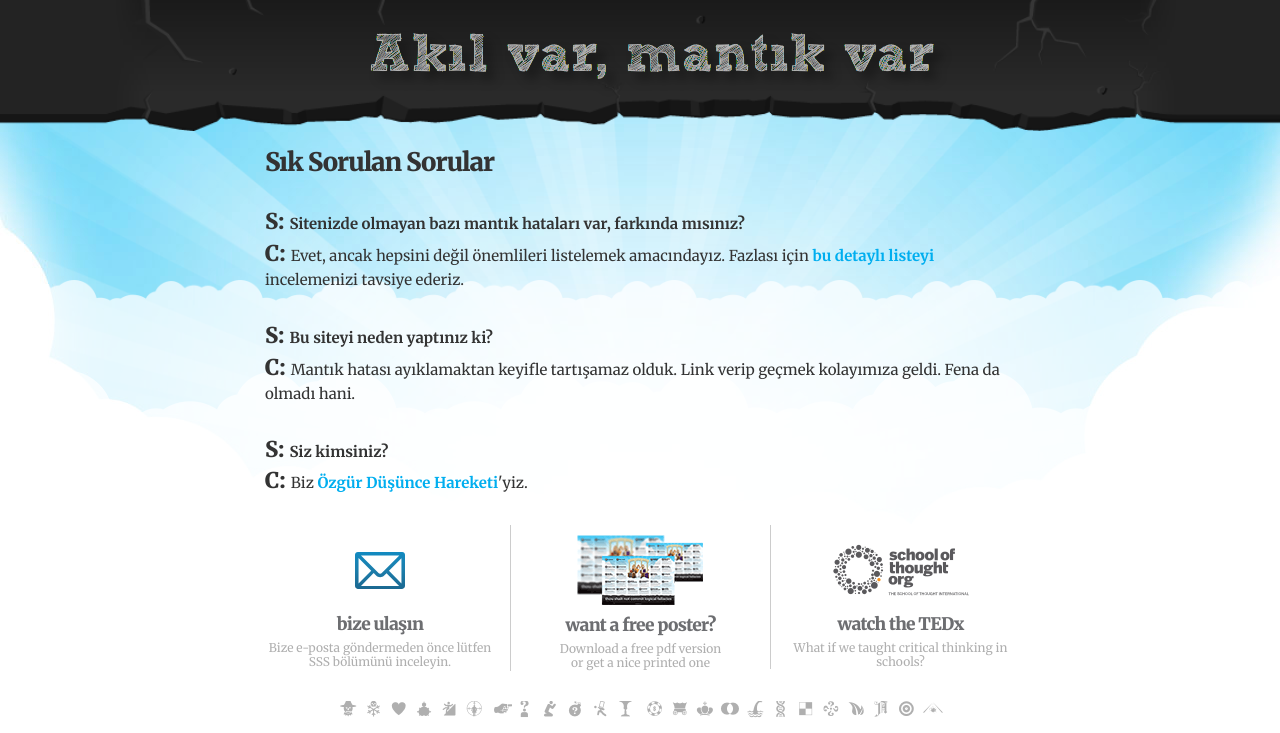
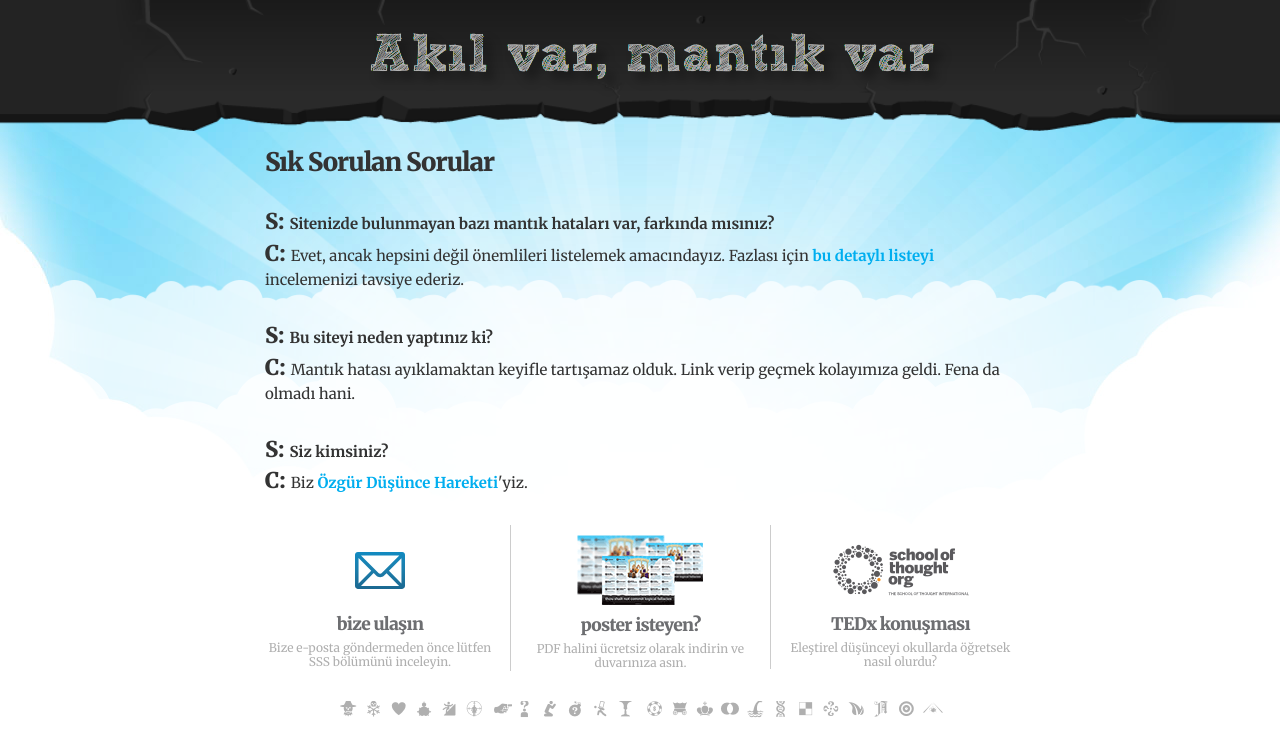
Before and after one commit to erengy/ylfi, a PHP site: page /ylfi/faq in a window 1280 px wide. Shown: the top 733 px of the page. Run offline with PHP 8.4, Linux system fonts and the light colour scheme; some libraries are stand-ins or nearby versions; some web fonts are replaced.

Commit message:
Improve Turkish translation

```diff
--- a/assets/css/fallacy.css
+++ b/assets/css/fallacy.css
@@ -1626,7 +1626,7 @@ h3 {
 .square-button:hover {
   text-decoration: none;
 }
-.square-button .icon-tu-quoque {
+.square-button .icon-elestiriyle-cevap-verme {
   margin-left: -.2em;
 }
 
@@ -1753,7 +1753,7 @@ td.button {
 .icon-yanilgi-argumani,
 .icon-kaygan-zemin,
 .icon-kisiye-saldiri,
-.icon-elestiriye-cevap-verme,
+.icon-elestiriyle-cevap-verme,
 .icon-inanilmazlik-argumani,
 .icon-yan-cizme,
 .icon-gudumlu-soru,
@@ -1813,7 +1813,7 @@ td.button {
   content: "\e605";
 }
 
-.icon-elestiriye-cevap-verme:before {
+.icon-elestiriyle-cevap-verme:before {
   content: "\e606";
 }
 
--- a/pages/404.php
+++ b/pages/404.php
@@ -1,5 +1,5 @@
 <hgroup class="text-center" style="padding: 20%">
     <h1>Kayıp Hata</h1>
-    <h2>(Yani, böyle bir sayfa yok demek istiyoruz. Doğru geldiğinize emin misiniz?)</h2>
-    <p>Size bu sabotajı yapanı affetmeyin ve <a href="<?php echo $base_uri; ?>">anasayfaya</a> gidip düştüğü mantık hatasını yüzüne vurun.</p>
+    <h2>Yani, böyle bir sayfa yok demek istiyoruz. Doğru geldiğinizden emin misiniz?</h2>
+    <p>Size bu sabotajı yapanı affetmeyin ve <a href="<?php echo $base_uri; ?>">anasayfaya</a> gidip, düştüğü mantık hatasını yüzüne vurun.</p>
 </hgroup>
--- a/pages/faq.php
+++ b/pages/faq.php
@@ -1,6 +1,6 @@
         <h1 class="title">Sık Sorulan Sorular</h1>
         <dl class="faq">
-            <dt><p>Sitenizde olmayan bazı mantık hataları var, farkında mısınız?</p></dt>
+            <dt><p>Sitenizde bulunmayan bazı mantık hataları var, farkında mısınız?</p></dt>
             <dd><p>Evet, ancak hepsini değil önemlileri listelemek amacındayız. Fazlası için <a href="http://www.fallacyfiles.org/taxonomy.html" target="_blank" title="Taxonomy of the Logical Fallacies">bu detaylı listeyi</a> incelemenizi tavsiye ederiz.</p></dd>
 
             <dt><p>Bu siteyi neden yaptınız ki?</p></dt>
--- a/pages/footer.php
+++ b/pages/footer.php
@@ -16,19 +16,19 @@
                     <h4>
                         <a href="<?php echo $base_uri; ?>/poster">
                             <span class="image"><img src="<?php echo $base_uri; ?>/assets/images/poster.png" alt="" /></span>
-                            want a free poster?
+                            poster isteyen?
                         </a>
                     </h4>
-                    <p>Download a free pdf version <br /> or get a nice printed one</p>
+                    <p>PDF halini ücretsiz olarak indirin ve duvarınıza asın.</p>
                 </li>
                 <li class="col-sm-4">
                     <h4>
                         <a target='_blank' href="http://www.schoolofthought.org/">
                             <span class="image"><img src="<?php echo $base_uri; ?>/assets/images/schoolofthought_small.png" alt="" /></span>
-                            watch the TEDx
+                            TEDx konuşması
                         </a>
                     </h4>
-                    <p>What if we taught critical thinking in schools?</p>
+                    <p>Eleştirel düşünceyi okullarda öğretsek nasıl olurdu?</p>
                 </li>
             </ul>
 
--- a/pages/header.php
+++ b/pages/header.php
@@ -40,7 +40,7 @@
         <div class="container">
             <div class="container">
                 <a href="<?php echo $base_uri; ?>">
-                    <img src="<?php echo $base_uri; ?>/assets/images/home/title-home.png" alt="Mantık hatalarına düşmemelisin" />
+                    <img src="<?php echo $base_uri; ?>/assets/images/home/title-home.png" alt="Akıl var, mantık var" />
                 </a>
             </div>
         </div>
```
Also changed, not shown: assets/images/og/07-elestiriyle-cevap-verme.png (renamed from assets/images/og/07-elestiriye-cevap-verme.png), assets/js/data/fallacies.json.
